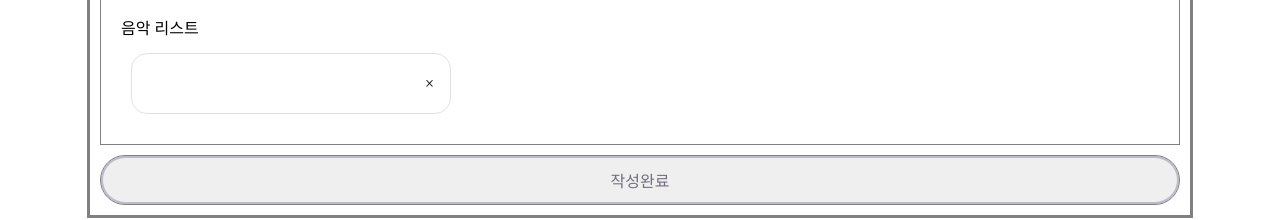
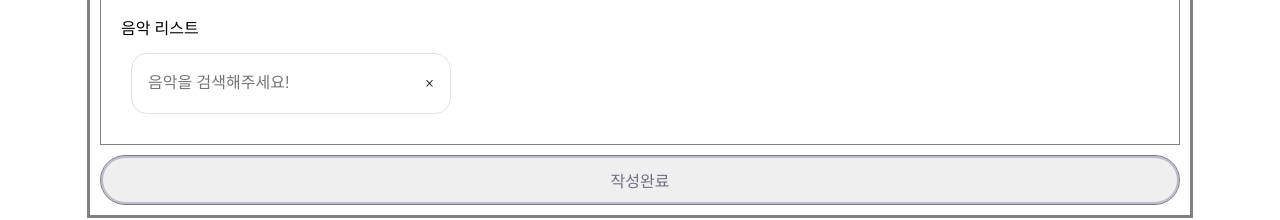
Before and after one commit to codestates/Music-Flower, a React (Create React App) app in the folder client/: page /editor in a window 1280 px wide. Shown: the part 514-734 px from the top of the page. Built offline with nearby package versions, Linux system fonts and the light colour scheme.

Commit message:
Design:검색바 placeholder 추가

```diff
--- a/client/src/pages/UI_components/Autocomplete.js
+++ b/client/src/pages/UI_components/Autocomplete.js
@@ -145,6 +145,7 @@ export const Autocomplete = ({ items, setshowPosts }) => {
           type="text"
           className="autocomplete-input"
           onChange={handleInputChange}
+          placeholder="포스트 제목을 검색해주세요!"
           value={inputValue}
         />
         <div className="delete-button" onClick={handleDeleteButtonClick}>
--- a/client/src/pages/UI_components/MusicSelector.js
+++ b/client/src/pages/UI_components/MusicSelector.js
@@ -147,6 +147,7 @@ export const MusicSelector = ({ musicList, setMusicList, musicData }) => {
           type="text"
           className="autocomplete-input"
           onChange={handleInputChange}
+          placeholder="음악을 검색해주세요!"
           value={inputValue}
         />
         <div className="delete-button" onClick={handleDeleteButtonClick}>
```
